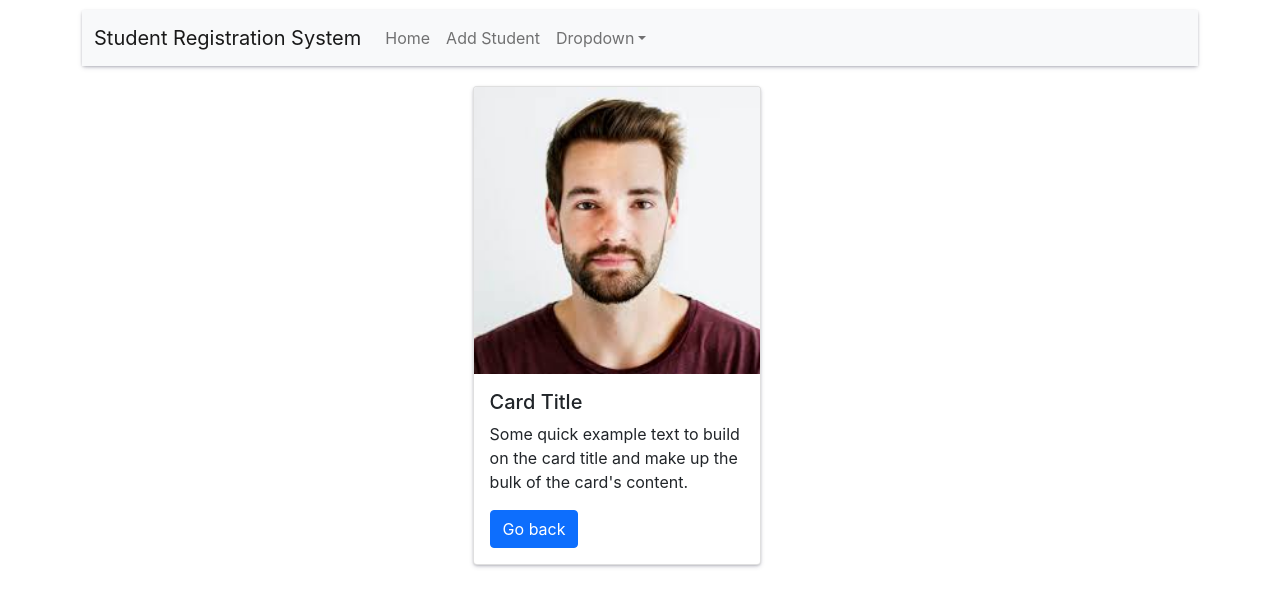
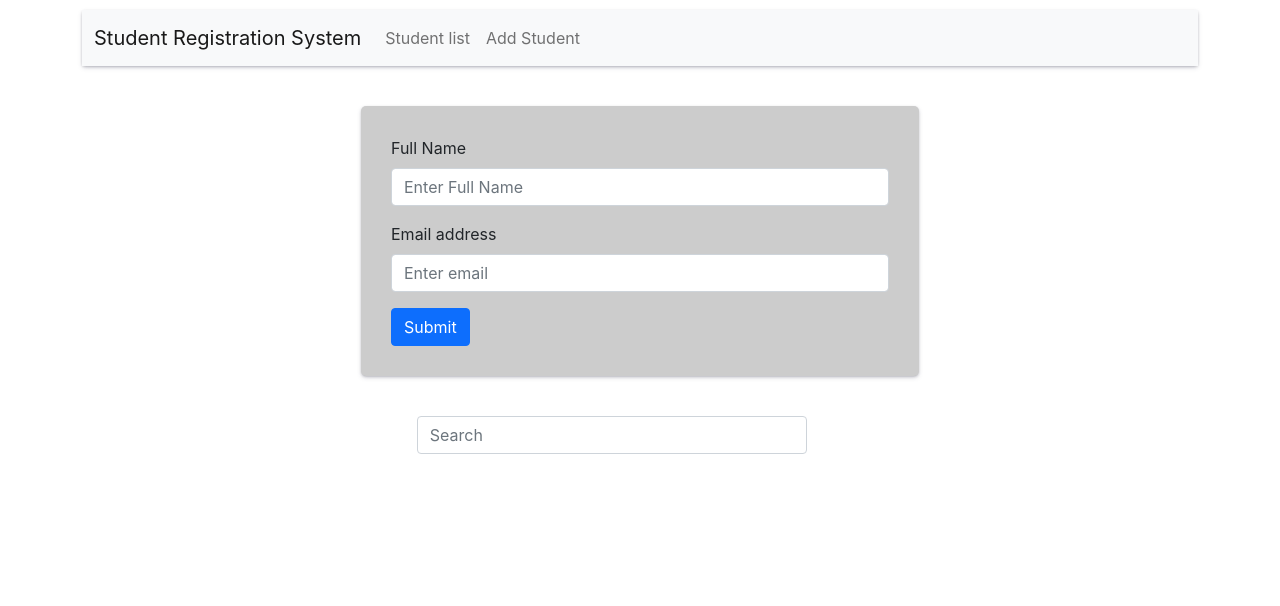
Before and after one commit to iddimsangi/Bootstrap-react-prj, a React (Create React App) app: page /AddStudent in a window 1280 px wide. Shown: the top 606 px of the page. Built offline with nearby package versions, Linux system fonts and the light colour scheme.

Commit message:
render list students from add student form

```diff
--- a/package.json
+++ b/package.json
@@ -12,6 +12,7 @@
     "react-bootstrap-icons": "^1.5.0",
     "react-dom": "^17.0.2",
     "react-scripts": "4.0.3",
+    "uuidv4": "^6.2.11",
     "web-vitals": "^1.0.1"
   },
   "scripts": {
--- a/src/components/Header/Header.js
+++ b/src/components/Header/Header.js
@@ -9,15 +9,15 @@ function Header() {
     <Navbar.Toggle aria-controls="basic-navbar-nav" />
     <Navbar.Collapse id="basic-navbar-nav">
       <Nav className="me-auto">
-        <Nav.Link href="#home">Home</Nav.Link>
+        <Nav.Link href="#home">Student list</Nav.Link>
         <Nav.Link href="#link">Add Student</Nav.Link>
-        <NavDropdown title="Dropdown" id="basic-nav-dropdown">
+        {/* <NavDropdown title="Dropdown" id="basic-nav-dropdown">
           <NavDropdown.Item href="#action/3.1">Action</NavDropdown.Item>
           <NavDropdown.Item href="#action/3.2">Another action</NavDropdown.Item>
           <NavDropdown.Item href="#action/3.3">Something</NavDropdown.Item>
           <NavDropdown.Divider />
           <NavDropdown.Item href="#action/3.4">Separated link</NavDropdown.Item>
-        </NavDropdown>
+        </NavDropdown> */}
       </Nav>
     </Navbar.Collapse>
   </Container>
--- a/src/components/StudentList/StudentCard/StudentCard.js
+++ b/src/components/StudentList/StudentCard/StudentCard.js
@@ -1,7 +1,9 @@
 import {ListGroup, Button} from 'react-bootstrap';
 import React from 'react';
 import './StudentCard.css';
-export default function StudentCard() {
+export default function StudentCard(props) {
+    console.log(props);
+    const{fullName, email} = props.student;
     return (
             <div className="Scard" >
                  {/* <Button style={{marginBottom:'10px', float:'right',
@@ -27,7 +29,7 @@ export default function StudentCard() {
                         fontSize:'22px',
                         textTransform:'uppercase'
                         }}>
-                    Cras justo odio
+                   {fullName}
                     <span style={{
                      display:'block',
                      fontFamily:'-moz-initial',
@@ -36,7 +38,7 @@ export default function StudentCard() {
                      fontWeight:'500',
                      color:'green',
                      marginLeft:'60px',
-                     marginTop:'-16px'}}>adammsangi@gmail.com</span>
+                     marginTop:'-16px'}}>{email}</span>
                     </h>
                    <div style={{float:'right', marginTop:'-45px'}}>
                    <Button variant="primary">Update</Button>
--- a/src/components/StudentList/StudentList.js
+++ b/src/components/StudentList/StudentList.js
@@ -1,7 +1,13 @@
 import React from 'react'
 import StudentCard from './StudentCard/StudentCard'
 import {Form,FormControl, Button} from 'react-bootstrap';
-function StudentList() {
+function StudentList(props) {
+    console.log(props);
+    const studentListCard = props.studentsArray.map(studentObj =>{
+        return <StudentCard
+        student ={studentObj}
+        key={studentObj.id} />
+    })
     return (
         <div>
             <div style={{margin:'20px auto', marginLeft:'30%'}}>
@@ -18,9 +24,8 @@ function StudentList() {
             {/* <h1 style={{float:'right'}}>Student List</h1> */}
             </div>
 
-             <StudentCard />
-             <StudentCard />
-             <StudentCard />
+             {studentListCard}
+
         </div>
     )
 }
--- a/src/containers/AddStudent/AddStudent.js
+++ b/src/containers/AddStudent/AddStudent.js
@@ -1,10 +1,28 @@
 import React, { Component } from 'react'
 import {Form, Button} from 'react-bootstrap'
 export default class AddStudent extends Component {
-    render() {
+    state = {
+        fullName:"",
+        email:""
+    }
+    addStudent = (e) =>{
+        e.preventDefault();
+        if(this.state.fullName === "" || this.state.email === ""){
+            alert("these fields are mandatory")
+            return
+        }
+        //clear the fields
+        this.setState({
+            fullName:"",
+            email:""
+        });
+        this.props.addStudentHandler(this.state);
+    }
+
+    render(props) {
         return (
             <div style={{ width:'50%', margin:'40px auto'}}>
-                <Form
+                <Form onSubmit={this.addStudent}
                 style={{backgroundColor:'#ccc',
                        padding:'30px',
                        borderRadius:'5px',
@@ -13,12 +31,18 @@ export default class AddStudent extends Component {
                        }}>
                     <Form.Group className="mb-3" controlId="formBasicEmail">
                         <Form.Label>Full Name</Form.Label>
-                        <Form.Control type="text" placeholder="Enter Full Name" />
+                        <Form.Control
+                        type="text"
+                        placeholder="Enter Full Name"
+                        onChange={(e) => this.setState({fullName:e.target.value})} />
 
                     </Form.Group>
                     <Form.Group className="mb-3" controlId="formBasicEmail">
                         <Form.Label>Email address</Form.Label>
-                        <Form.Control type="email" placeholder="Enter email" />
+                        <Form.Control
+                        type="email"
+                        placeholder="Enter email"
+                        onChange={(e) => this.setState({email:e.target.value})}/>
                     </Form.Group>
 
                     <Button variant="primary" type="submit">
--- a/src/containers/App.js
+++ b/src/containers/App.js
@@ -1,18 +1,39 @@
-
+import React, {useState} from 'react'
 import { Container} from 'react-bootstrap'
 import Header from '../components/Header/Header'
 import AddStudent from '../containers/AddStudent/AddStudent'
 import StudentList from '../components/StudentList/StudentList'
+import { uuid } from 'uuidv4';
 import StudentDetails from '../components/StudentDetails/StudentDetails'
 import './App.css';
 
 function App() {
+  const[students, setstudents] = useState([]);
+  const addStudentHandler =(student) =>{
+    console.log(student);
+    // const newStudent = {
+    //   id:uuid(),
+    //   ...student
+    // }
+    setstudents([...students, {
+      id:uuid(), ...student}]);
+  }
+  // const students = [{"fullName":"Anselma Mincini","email":"amincini0@upenn.edu"},
+  // {"fullName":"Druci Pennings","email":"dpennings1@angelfire.com"},
+  // {"fullName":"Fair Nickoles","email":"fnickoles2@bbb.org"},
+  // {"fullName":"Hieronymus Tison","email":"htison3@nbcnews.com"},
+  // {"fullName":"Allix Graveson","email":"agraveson4@alexa.com"},
+  // {"fullName":"Kaitlin Ayree","email":"kayree5@vk.com"},
+  // {"fullName":"Cece Urlin","email":"curlin6@nifty.com"},
+  // {"fullName":"Brigida Ellsworthe","email":"bellsworthe7@admin.ch"},
+  // {"fullName":"Georgie Klaves","email":"gklaves8@gmpg.org"},
+  // {"fullName":"Haley Midlar","email":"hmidlar9@blogger.com"}]
   return (
     <Container>
       <Header/>
-      {/* <AddStudent/> */}
-      {/* <StudentList /> */}
-      <StudentDetails/>
+      <AddStudent addStudentHandler={addStudentHandler}/>
+      <StudentList studentsArray={students}/>
+      {/* <StudentDetails/> */}
     </Container>
   );
 }
```
Also changed, not shown: 2 other files (tests, documents, lock files or other folders).
